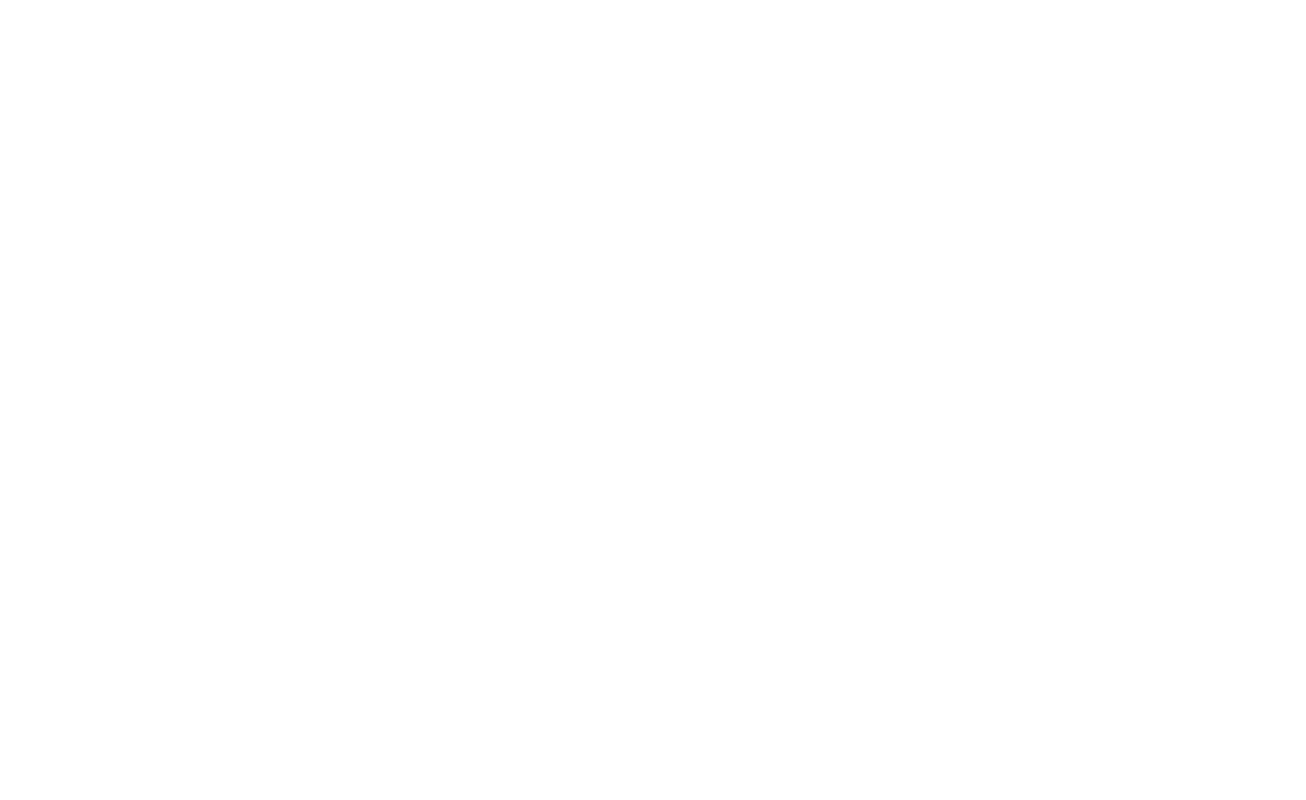
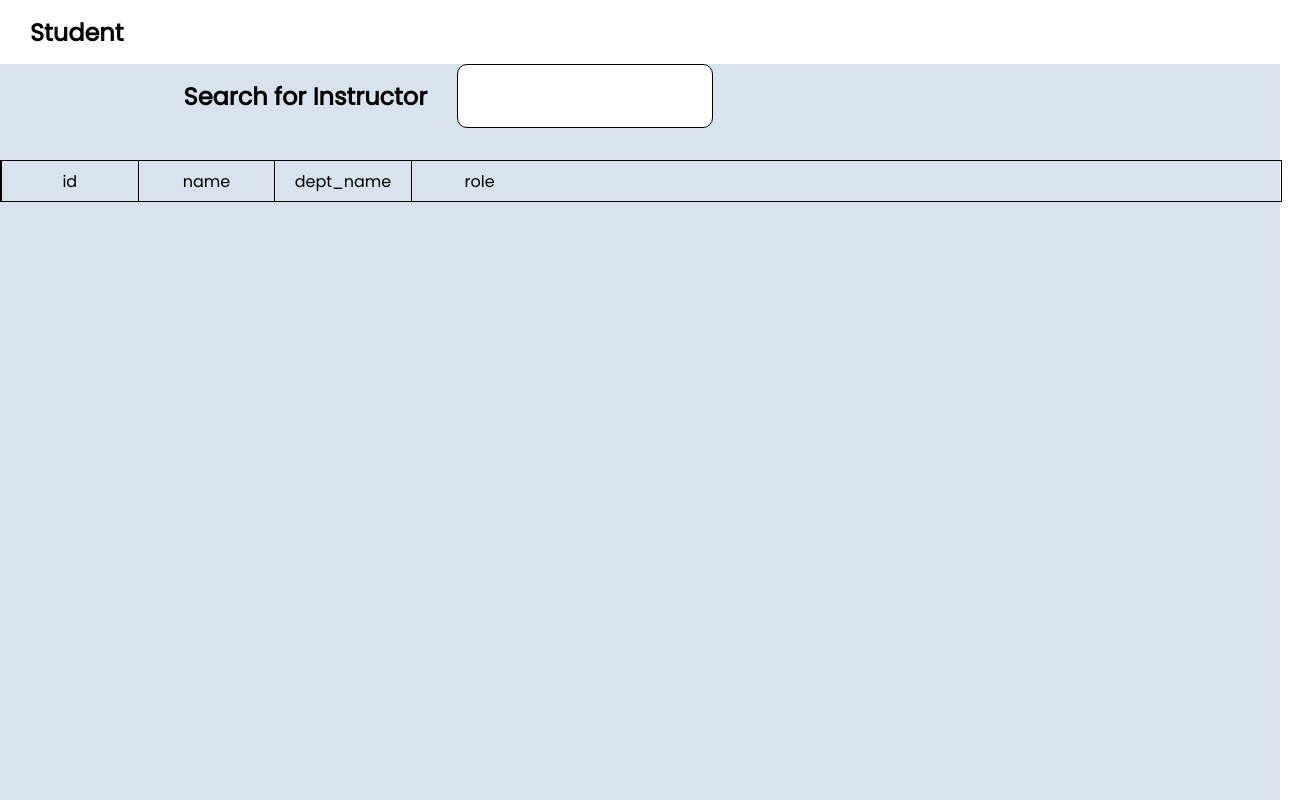
Before and after one commit to nadasuhailAyesh12/University_Attendance_Tracker, a React (Create React App) app in the folder frontend/attendant-tracker/: page /instructor in a window 1280 px wide. Before the commit this address had no page. Shown: the whole page, 1306 px wide, since content can reach past the window. Built offline with nearby package versions, Linux system fonts and the light colour scheme.

Commit message:
just making basic setup for instructor page

```diff
--- a/frontend/attendant-tracker/src/App.js
+++ b/frontend/attendant-tracker/src/App.js
@@ -7,6 +7,7 @@ import CoursePage from './pages/coursePage/CoursePage';
 import { BrowserRouter as Router, Routes, Route } from 'react-router-dom';
 import SignUp from './pages/signUp/SignUp';
 import { useNavigate } from 'react-router-dom';
+import InstructorPage from './pages/InstructorPage/InstructorPage';
 
 function App() {
   const [role,setRole]=useState("");
@@ -21,6 +22,7 @@ function App() {
             <Route path="/" element={<Login role={role} setRole={setRole}/>} />
             <Route path="/signup" element={<SignUp/>} />
             <Route path="/courses" element={<CoursePage/>} />
+            <Route path="/instructor" element={<InstructorPage/>} />
           </Routes>
         </div>
       </Router>
--- /dev/null
+++ b/frontend/attendant-tracker/src/components/TableViewInstructor/TableViewInstructor.jsx
@@ -0,0 +1,15 @@
+import { useState, useEffect } from 'react';
+import axios from 'axios';
+import { WrapperViewer, ColumnBar, ColumnTitle, ColumnRecord, UpdateBtn, DelBtn, AddAttendance, Input } from '../TableViewer/TableViewer.styles';
+import Popup from '../Popup/Popup';
+const arr=["id","name","dept_name","role"];
+const TableViewInstructor=({TextString})=>{
+    return (
+    <WrapperViewer style={{margin:'auto'}}>
+        <ColumnBar>
+                {arr.map((element, index) => (<ColumnTitle key={index}>{element}</ColumnTitle>))}
+            </ColumnBar>
+    </WrapperViewer>);
+
+}
+export default TableViewInstructor;
--- a/frontend/attendant-tracker/src/components/TableViewer/TableViewer.jsx
+++ b/frontend/attendant-tracker/src/components/TableViewer/TableViewer.jsx
@@ -142,12 +142,6 @@ const TableViewer = ({ WhichSection,SearchParams,TextString }) => {
                     setIsOpenAdd(true);
                 }}>Add Attendance</AddAttendance>
             </ColumnRecord>))}
-            {/* <ColumnRecord>
-    {arr1.map((element,index)=>(<ColumnTitle key={index}>{element}</ColumnTitle>))}
-    <UpdateBtn onClick={openPopup}>Edit</UpdateBtn>
-    <DelBtn onClick={()=>alert("are you sure")}>Delete</DelBtn>
-    <AddAttendance>Add Attendance</AddAttendance>
-    </ColumnRecord> */}
             <Popup isOpen={isOpenEdit} onClose={closePopup} onUpdate={onFetchUpdate}>
                 <h2>ID</h2>
                 <Input defaultValue={isSelectedToEdit.id} onChange={(e) => {
--- /dev/null
+++ b/frontend/attendant-tracker/src/pages/InstructorPage/InstructorPage.jsx
@@ -0,0 +1,21 @@
+import { useState, useEffect } from 'react';
+import axios from 'axios';
+import NavBar from '../../components/navBar/NavBar';
+import Popup from '../../components/Popup/Popup';
+import {Wrapper,InternalWrapper,SearchBar,Input,Button} from '../StudentPage/StudentPage.styles';
+import {Label} from '../../components/navBar/navBar.styles';
+import TableViewInstructor from '../../components/TableViewInstructor/TableViewInstructor';
+const InstructorPage = () => {
+  return (
+    <Wrapper>
+      <NavBar/>
+      <SearchBar>
+      <Label>Search for Instructor</Label>
+      <Input/>
+      </SearchBar>
+      <TableViewInstructor/>
+    </Wrapper>
+  )
+}
+
+export default InstructorPage
```
Also changed, not shown: frontend/attendant-tracker/src/components/TableViewInstructor/TableViewInstructor.styles.js (added), frontend/attendant-tracker/src/pages/InstructorPage/InstructorPage.styles.js (added).
